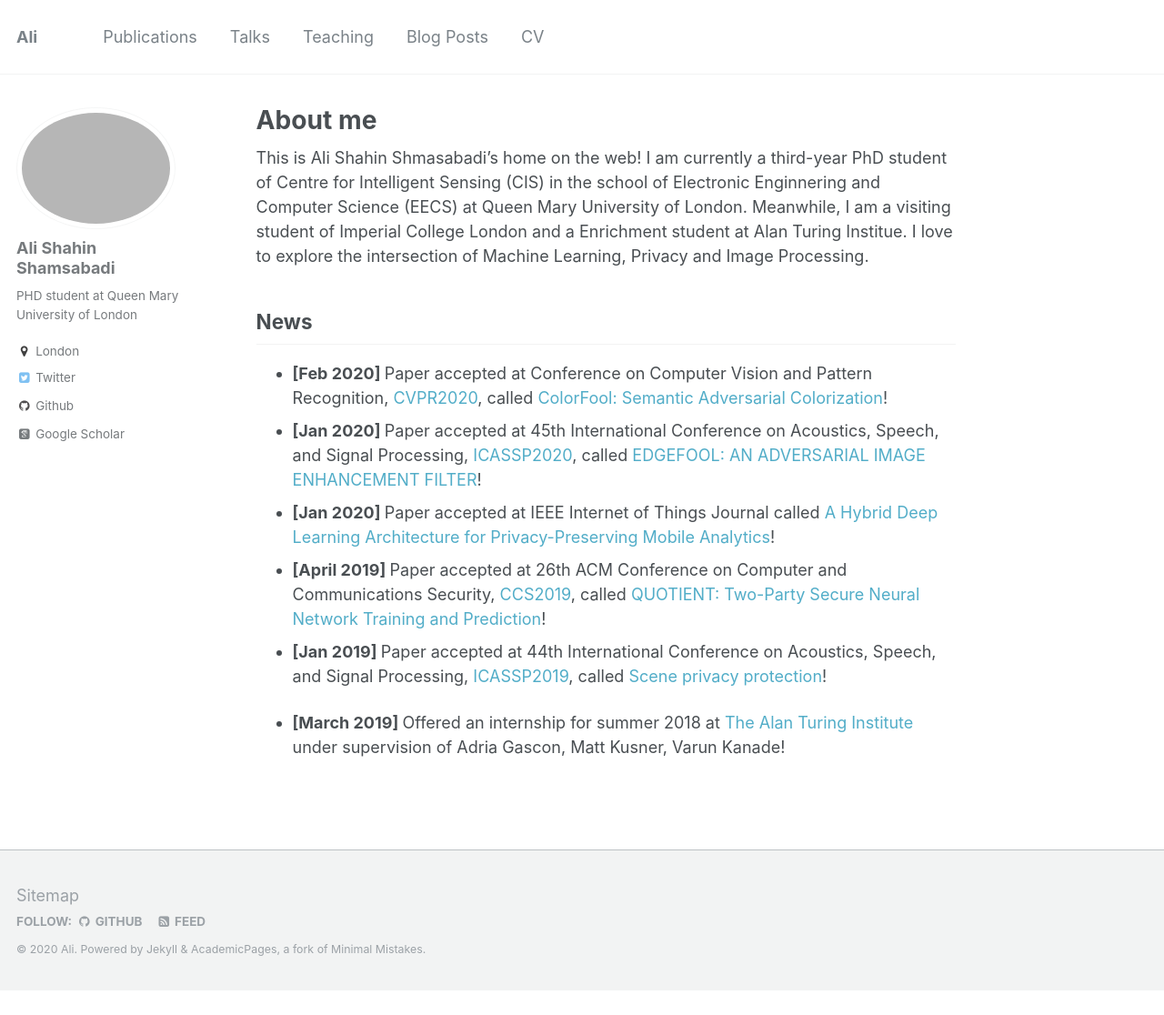
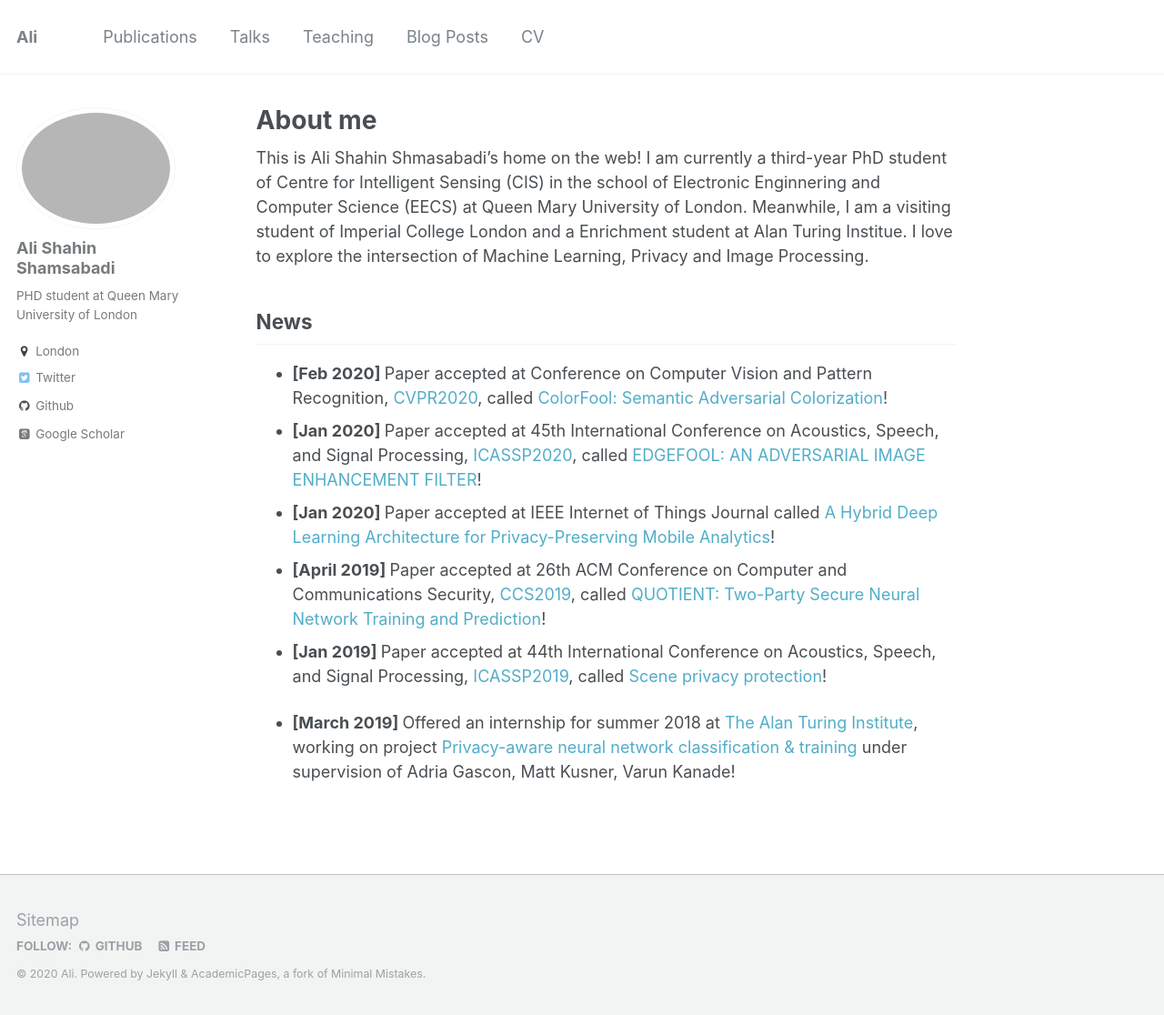
Before and after one commit to AliShahin/AliShahin.github.io, a Jekyll site: the page built from _pages/about.md, in a window 1280 px wide and 1116 px high. Shown: the whole window at 91% size. Built offline with Jekyll 4.4.1, drawn with Linux system fonts in a browser that asks for light colours; some web fonts are replaced.

Commit message:
Update about.md

```diff
--- a/_pages/about.md
+++ b/_pages/about.md
@@ -18,4 +18,4 @@ I am currently a third-year PhD student of Centre for Intelligent Sensing (CIS)
 - <b> [April 2019] </b> Paper accepted at 26th ACM Conference on Computer and Communications Security, [CCS2019](https://sigsac.org/ccs/CCS2019/), called [QUOTIENT: Two-Party Secure Neural Network Training and Prediction](https://arxiv.org/pdf/1907.03372.pdf)!
 - <b> [Jan 2019] </b> Paper accepted at 44th International Conference on Acoustics, Speech, and Signal Processing, [ICASSP2019](https://2019.ieeeicassp.org), called [Scene privacy protection](https://qmro.qmul.ac.uk/xmlui/bitstream/handle/123456789/56780/Cavallaro%20Scene%20privacy%20protection%202019%20Accepted.pdf?sequence=2)!
 
-- <b> [March 2019] </b> Offered an internship for summer 2018 at [The Alan Turing Institute](https://www.turing.ac.uk) under supervision of Adria Gascon, Matt Kusner, Varun Kanade!
+- <b> [March 2019] </b> Offered an internship for summer 2018 at [The Alan Turing Institute](https://www.turing.ac.uk), working on project [Privacy-aware neural network classification & training](https://aticdn.s3-eu-west-1.amazonaws.com/2017/12/Internship-Project-Descriptions-2018-FINAL-WC.pdf) under supervision of Adria Gascon, Matt Kusner, Varun Kanade!
```
